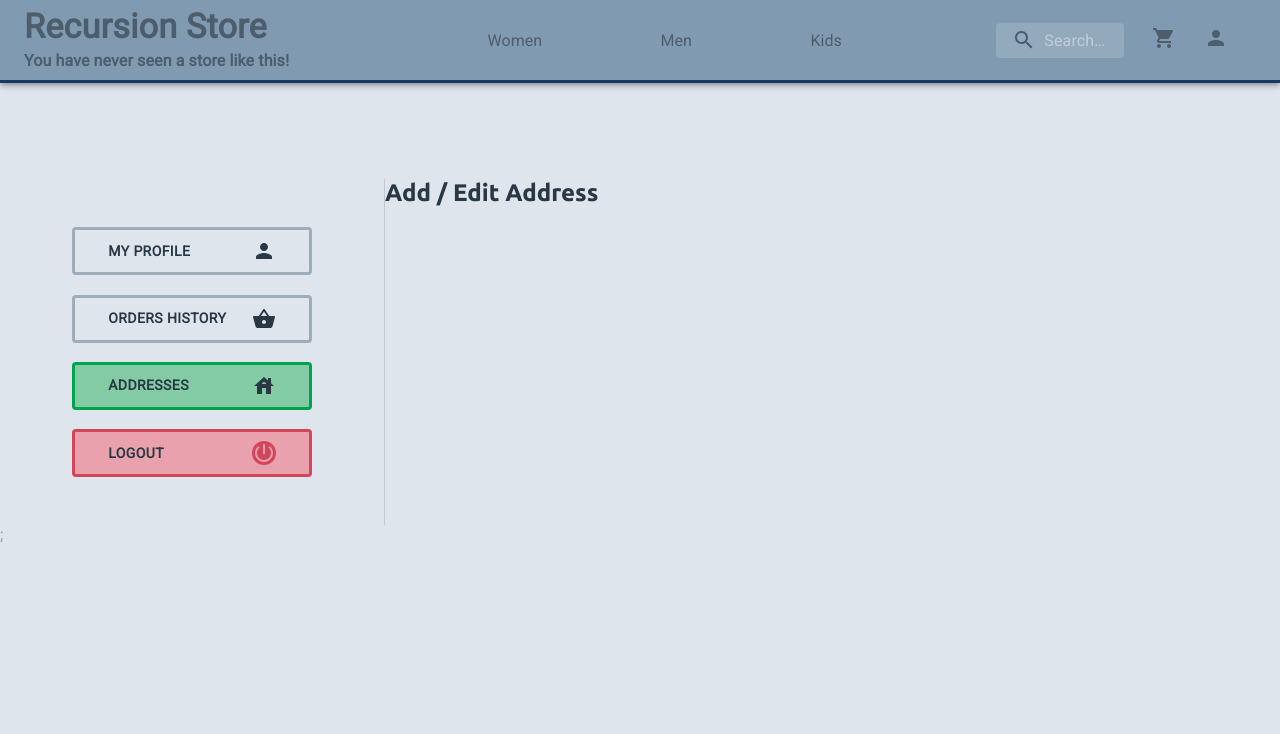
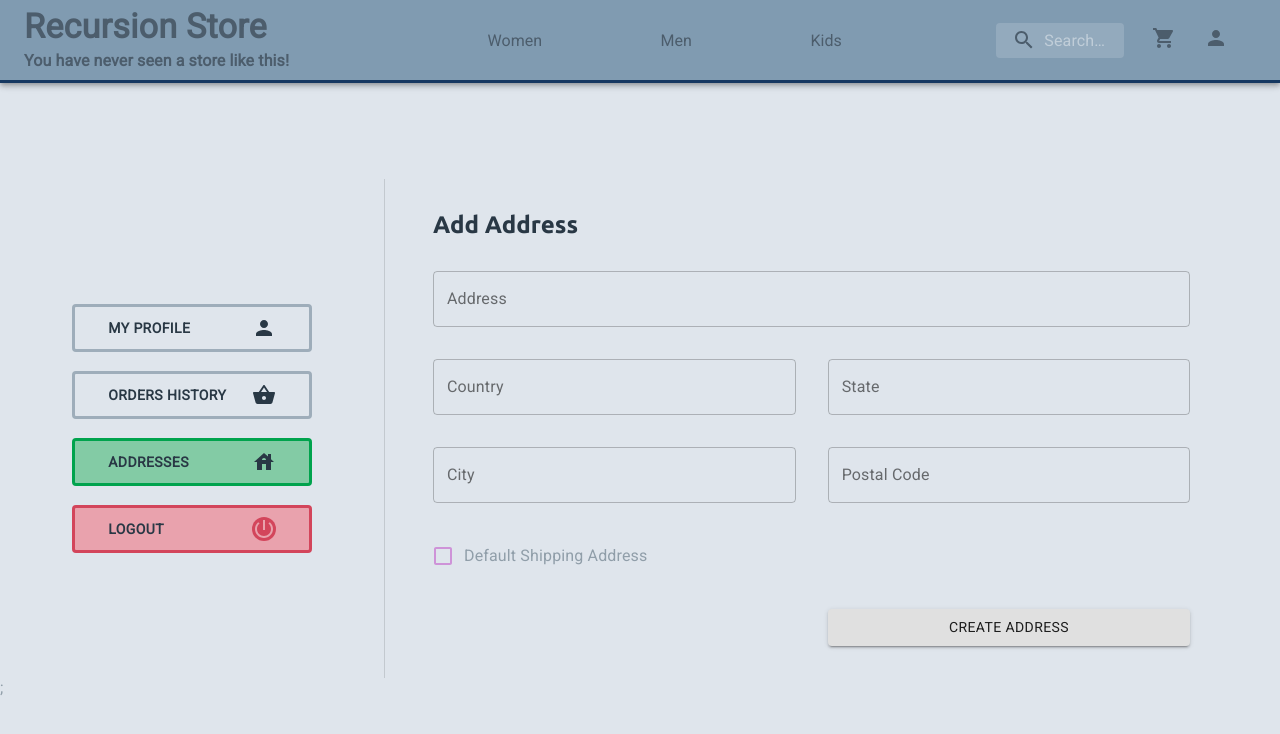
Before and after one commit to tiago-web/Recursion-Store, a React (Create React App) app in the folder web/: page /user/add-address in a window 1280 px wide. Shown: the top 734 px of the page. Built offline with nearby package versions, Linux system fonts and the light colour scheme.

Commit message:
initial design of Add and Edit Address

```diff
--- a/web/src/pages/User/AddEditAddress/index.tsx
+++ b/web/src/pages/User/AddEditAddress/index.tsx
@@ -1,25 +1,112 @@
-import React from 'react';
+import React, { useState } from 'react';
+import { withStyles } from '@material-ui/core/styles';
+import { purple } from '@material-ui/core/colors';
+import Checkbox, { CheckboxProps } from '@material-ui/core/Checkbox';
 import { useLocation } from 'react-router-dom';
-import { Grid } from '@material-ui/core';
+import { Grid, TextField, FormControlLabel, Button } from '@material-ui/core';
 import UserLayout from '../components/UserLayout';
-// import { useStyles, PurpleSolidButton } from './styles';
+import { useStyles } from './styles';
 import api from '../../../services/api';
+
+const PurpleCheckbox = withStyles({
+  root: {
+    color: purple[200],
+    '&$checked': {
+      color: purple[600],
+    },
+  },
+  checked: {},
+})((props: CheckboxProps) => <Checkbox color="default" {...props} />);
 
 const PreviousOrders: React.FC = () => {
   const { pathname } = useLocation();
-  console.log(pathname);
-  // if (location.split('-')[1].toLowerCase() === "add");
-  // const classes = useStyles();
+  const isEditAddressPage = pathname.toLowerCase().includes('edit');
+  const titleInitials = isEditAddressPage ? 'Edit' : 'Add';
+  const [main, setMain] = useState(false);
+
+  const handleChange = (): void => {
+    setMain(prevState => !prevState);
+    console.log(main);
+  };
+  const classes = useStyles();
+
   return (
     <UserLayout addressesActive>
-      <Grid container direction="row">
-        <Grid item>
-          <h2>Add / Edit Address</h2>
+      <Grid container direction="row" className={classes.container}>
+        <Grid item className={classes.textFieldGrid}>
+          <h2>{titleInitials} Address</h2>
         </Grid>
         <Grid container item alignItems="center">
-          <Grid xs={12}>&nbsp;</Grid>
-          <Grid xs={12} sm={6}>
+          <Grid xs={12} className={classes.textFieldGrid}>
+            <TextField
+              name="address"
+              label="Address"
+              variant="outlined"
+              fullWidth
+            />
+          </Grid>
+          <Grid xs={12} sm={6} className={classes.textFieldGrid}>
+            <TextField
+              name="country"
+              label="Country"
+              variant="outlined"
+              fullWidth
+            />
+          </Grid>
+          <Grid xs={12} sm={6} className={classes.textFieldGrid}>
+            <TextField
+              name="state"
+              label="State"
+              variant="outlined"
+              fullWidth
+            />
+          </Grid>
+          <Grid xs={12} sm={6} className={classes.textFieldGrid}>
+            <TextField name="city" label="City" variant="outlined" fullWidth />
+          </Grid>
+          <Grid xs={12} sm={6} className={classes.textFieldGrid}>
+            <TextField
+              name="postalcode"
+              label="Postal Code"
+              variant="outlined"
+              fullWidth
+            />
+          </Grid>
+          <Grid xs={12} sm={12} className={classes.textFieldGrid}>
+            <FormControlLabel
+              control={
+                <PurpleCheckbox
+                  checked={main}
+                  onChange={handleChange}
+                  name="main"
+                />
+              }
+              label="Default Shipping Address"
+            />
+          </Grid>
+
+          <Grid xs={12} sm={6} className={classes.textFieldGrid}>
             &nbsp;
+          </Grid>
+          <Grid container xs={12} sm={6} className={classes.textFieldGrid}>
+            {isEditAddressPage ? (
+              <>
+                <Grid xs={12} sm={6} className={classes.textFieldGrid}>
+                  <Button variant="contained" fullWidth>
+                    Cancel
+                  </Button>
+                </Grid>
+                <Grid xs={12} sm={6} className={classes.textFieldGrid}>
+                  <Button variant="contained" fullWidth>
+                    Save
+                  </Button>
+                </Grid>
+              </>
+            ) : (
+              <Button variant="contained" fullWidth>
+                Create Address
+              </Button>
+            )}
           </Grid>
         </Grid>
       </Grid>
--- /dev/null
+++ b/web/src/pages/User/AddEditAddress/styles.ts
@@ -0,0 +1,19 @@
+import styled from 'styled-components';
+import { shade } from 'polished';
+import { TextField, Grid } from '@material-ui/core';
+import { makeStyles, createStyles, Theme } from '@material-ui/core/styles';
+
+export const useStyles = makeStyles((theme: Theme) =>
+  createStyles({
+    container: {
+      padding: theme.spacing(2, 4),
+    },
+    textFieldGrid: {
+      padding: '1rem 1rem',
+    },
+  }),
+);
+
+export const MUGrid = styled(Grid)`
+  margin: 1rem 0.5rem;
+`;
```
